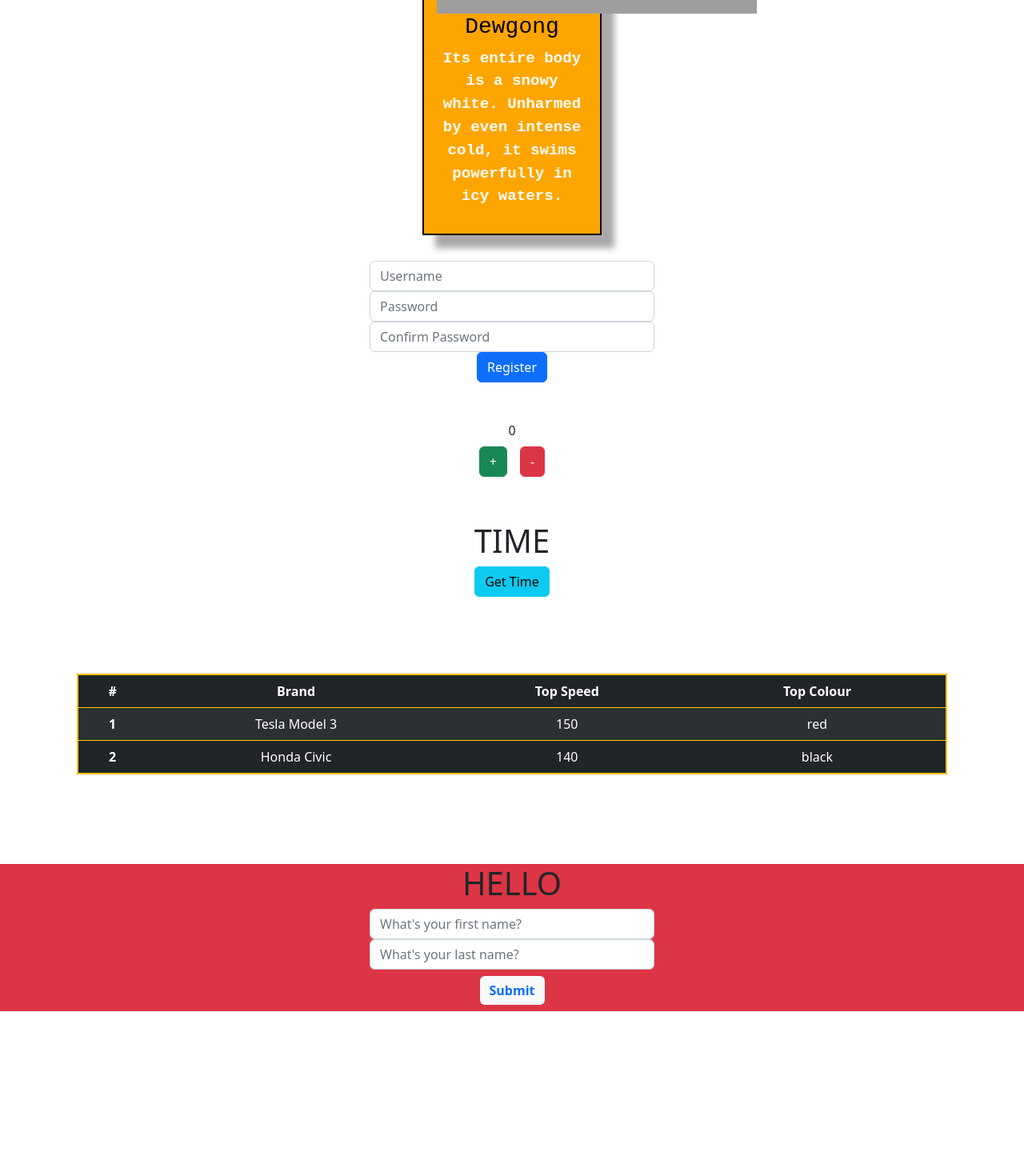
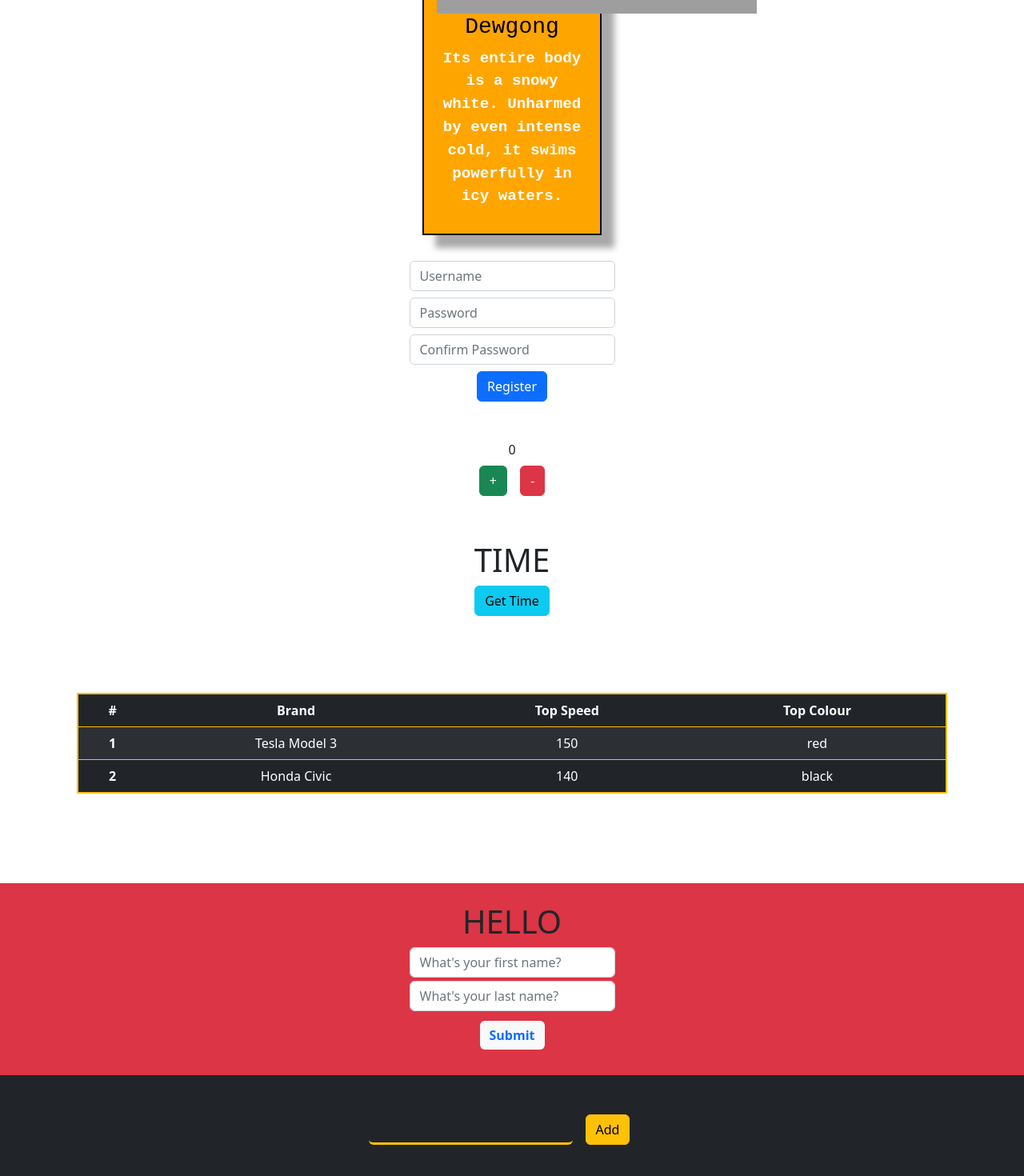
Before and after one commit to cankskrk/Learning-React, a React (Create React App) app: page / in a window 1280 px wide. Shown: the part 1869-3339 px from the top of the page at 80% size. Before the commit the page ends 3133 px from the top, so only its background shows below. Built offline with nearby package versions, Linux system fonts and the light colour scheme; grey boxes are pictures that could not be loaded.

Commit message:
Update Practice Files

```diff
--- a/src/App.js
+++ b/src/App.js
@@ -11,6 +11,7 @@ import Register from "./components/Register";
 import Counter from "./components/Counter";
 import Time from "./components/Time";
 import EventHandle from "./components/EventHandle";
+import Todo from "./components/Todo";
 
 // Objects Files
 import cars from "./components/ObjectsFile/car";
@@ -127,6 +128,7 @@ function App() {
       </div>
 
       <EventHandle />
+      <Todo />
     </div>
   );
 }
--- a/src/components/Button.js
+++ b/src/components/Button.js
@@ -2,7 +2,7 @@ import React from "react";
 
 function Button({ type, name, click, mouseOver, mouseOut, className }) {
   return (
-    <div>
+    <div className="d-flex align-items-center">
       <button
         className={`btn ${className}`}
         type={type}
--- a/src/components/Counter.js
+++ b/src/components/Counter.js
@@ -19,13 +19,13 @@ function Counter() {
         <Button
           name="+"
           type="button"
-          func={increase}
+          click={increase}
           className="btn-success m-2"
         />
         <Button
           name="-"
           type="button"
-          func={decrease}
+          click={decrease}
           className="btn-danger m-2"
         />
       </div>
--- a/src/components/EventHandle.js
+++ b/src/components/EventHandle.js
@@ -50,21 +50,26 @@ function EventHandle() {
   };
 
   return (
-    <div className="text-center bg-danger">
+    <div className="text-center bg-danger p-4">
       <h1>HELLO {`${fullName.fName} ${fullName.lName}`}</h1>
       <form onSubmit={handleClick}>
+        <div className="d-flex justify-content-center m-1">
           <Input
             type="text"
             name="fName"
             placeholder="What's your first name?"
             onChange={handleChange}
           />
+        </div>
+        <div className="d-flex justify-content-center m-1">
           <Input
             type="text"
             name="lName"
             placeholder="What's your last name?"
             onChange={handleChange}
           />
+        </div>
+        <div className="d-flex justify-content-center">
           <Button
             type="submit"
             name="Submit"
@@ -73,6 +78,7 @@ function EventHandle() {
             mouseOut={mouseOut}
             click={handleClick}
           />
+        </div>
       </form>
     </div>
   );
--- a/src/components/Input.js
+++ b/src/components/Input.js
@@ -2,9 +2,7 @@ import React from "react";
 
 function Input({ type, name, placeholder, className, onChange }) {
   return (
-    <div className="container">
-      <div className="row">
-        <div className="col-sm-4 offset-sm-4">
+    <div className="d-flex align-items-center">
       <input
         className={`form-control ${className}`}
         type={type}
@@ -13,8 +11,6 @@ function Input({ type, name, placeholder, className, onChange }) {
         name={name}
       />
     </div>
-      </div>
-    </div>
   );
 }
 
--- a/src/components/Register.js
+++ b/src/components/Register.js
@@ -5,10 +5,18 @@ import Button from "./Button";
 function Register() {
   return (
     <div>
-      <Input type="text" placeholder="Username" />
-      <Input type="password" placeholder="Password" />
-      <Input type="password" placeholder="Confirm Password" />
-      <Button type="submit" name="Register" className="btn-primary" />
+      <div className="d-flex justify-content-center m-2">
+        <Input type="text" placeholder="Username" />
+      </div>
+      <div className="d-flex justify-content-center m-2">
+        <Input type="password" placeholder="Password" />
+      </div>
+      <div className="d-flex justify-content-center m-2">
+        <Input type="password" placeholder="Confirm Password" />
+      </div>
+      <div className="d-flex justify-content-center m-2">
+        <Button type="submit" name="Register" className="btn-primary" />
+      </div>
     </div>
   );
 }
--- a/src/components/Time.js
+++ b/src/components/Time.js
@@ -13,13 +13,17 @@ function Time() {
 
   return (
     <div className="mt-5">
+      <div className="d-flex justify-content-center">
         <h1>{time}</h1>
+      </div>
+      <div className="d-flex justify-content-center">
         <Button
           name="Get Time"
           type="button"
-        func={getTime}
+          click={getTime}
           className="btn-info"
         />
+      </div>
     </div>
   );
 }
--- /dev/null
+++ b/src/components/Todo.js
@@ -0,0 +1,40 @@
+import React, { useState } from "react";
+import Input from "./Input";
+import Button from "./Button";
+
+function Todo() {
+  const [list, setList] = useState([]);
+
+  const handleInput = (event) => {
+    const { value } = event.target;
+    let newList = [...value];
+    return newList;
+  };
+
+  const addListItem = () => {
+    setList([...newList]);
+  };
+
+  return (
+    <div className="d-flex justify-content-center bg-dark p-5">
+      <Input
+        className="border border-3 border-top-0 border-start-0 border-end-0 border-warning bg-dark text-light me-2"
+        placeholder=""
+        type="text"
+        name="item"
+        onChange={handleInput}
+      />
+      <Button className="btn-warning ms-2" name="Add" type="button" />
+
+      <div className="d-flex align-items-center">
+        <ul>
+          {list.map((item) => {
+            <li>{item}</li>;
+          })}
+        </ul>
+      </div>
+    </div>
+  );
+}
+
+export default Todo;
```
Lines whose indentation alone changed are shown as unchanged.
